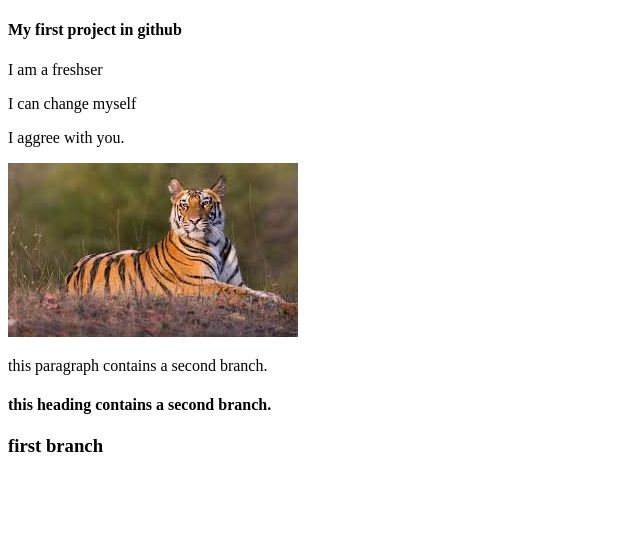
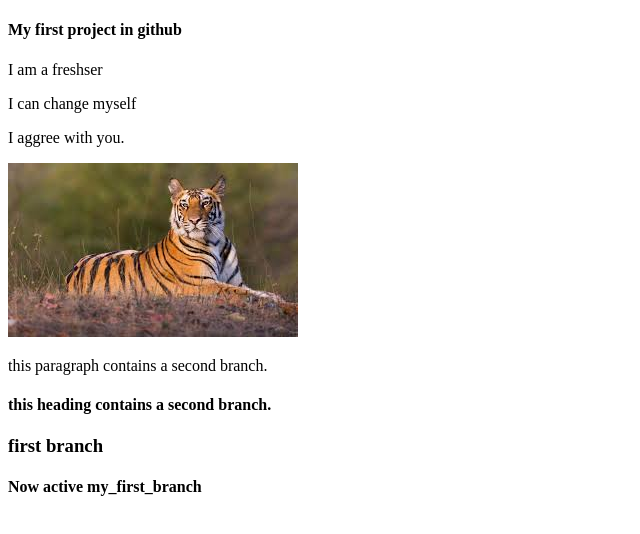
Before and after one commit to Mojmul-Haque/my-first-project, a plain HTML site: page index.html in a window 1280 px wide. Shown: the whole page, without its empty margins (0-640 px from the left). Drawn offline with Linux system fonts and the light colour scheme.

Commit message:
first-branc-active now

```diff
--- a/index.html
+++ b/index.html
@@ -22,7 +22,9 @@
                     <div class="first_branch">
                         <h3>first branch</h3>
                     </div>
-                    <div id="second-branch"></div>
+                    <div id="second-branch">
+                        <h4>Now active my_first_branch</h4>
+                    </div>
                 </div>
             </div>
         </div>
```
